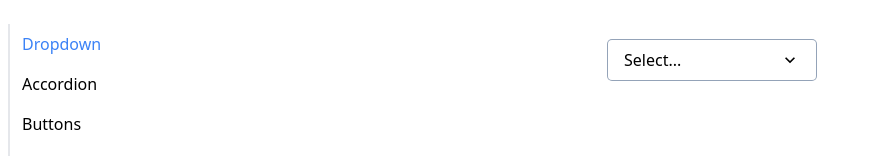
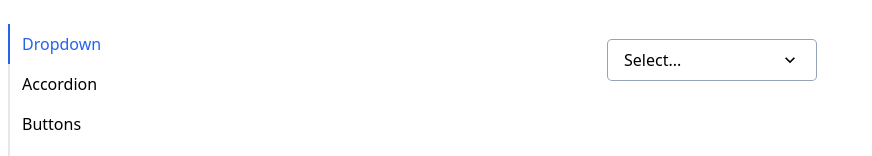
Before and after one commit to nath-Nipan-2022/navigation-project, a React (Vite) app: page / in a window 1280 px wide. Shown: the top 156 px of the page, without its empty margins (0-872 px from the left). Built offline with nearby package versions, Linux system fonts and the light colour scheme.

Commit message:
active class changed for styling

```diff
--- a/src/components/Sidebar.jsx
+++ b/src/components/Sidebar.jsx
@@ -14,8 +14,8 @@ const Sidebar = () => {
       <Link
         key={link.label}
         to={link.path}
-        className="p-2 px-3 border-l-2 border-gray-200 hover:text-blue-500 hover:border-blue-600"
-        activeClassName={"font-bold  text-blue-500 border-blue-900"}
+        className="p-2 px-3 border-l-2 hover:text-blue-600 hover:bg-black/5"
+        activeClassName={"font-bold border-blue-600 text-blue-600"}
       >
         {link.label}
       </Link>
```
